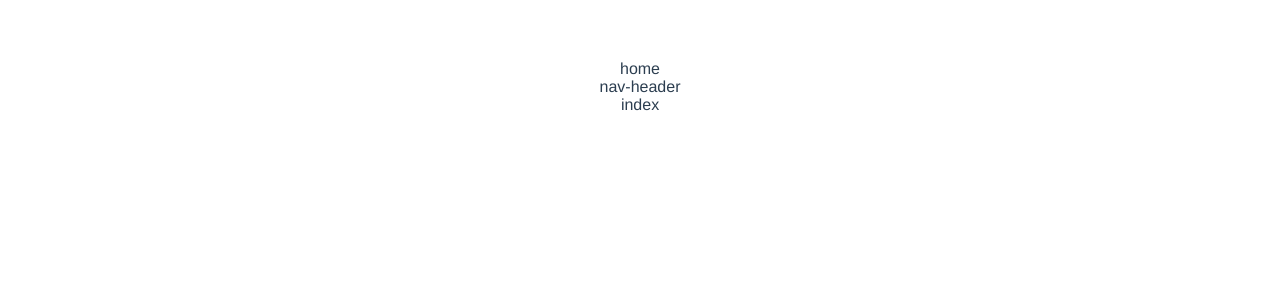
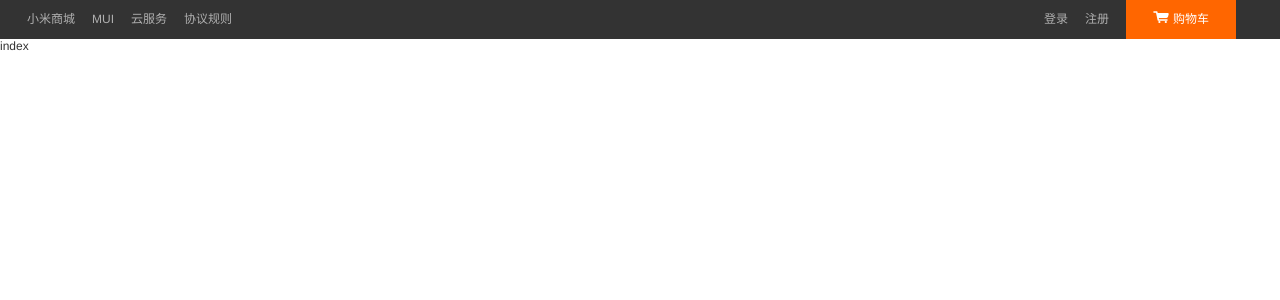
Before and after one commit to wangtongmeng/vue-pc-mimall, a Vue app: page /#/index in a window 1280 px wide. Shown: the top 300 px of the page. Built offline with nearby package versions, Linux system fonts and the light colour scheme; no server answers.

Commit message:
NavHeader组件 - 顶部条组件开发

```diff
--- a/src/App.vue
+++ b/src/App.vue
@@ -9,30 +9,12 @@
   name: "app",
   components: {},
   data() {
-    return {
-      res: {}
-    };
+    return {};
   },
-  mounted() {
-    // 本地加载请求静态json文件的形式
-    // this.axios.get("/mock/user/login.json").then(res => {
-    //   this.res = res
-    // });
-    // 本地集成mockjs实现数据mock
-    this.axios.get('/user/login').then(res => {
-      this.res = res
-    })
-  }
+  mounted() {}
 };
 </script>
 
 <style>
-#app {
-  font-family: Avenir, Helvetica, Arial, sans-serif;
-  -webkit-font-smoothing: antialiased;
-  -moz-osx-font-smoothing: grayscale;
-  text-align: center;
-  color: #2c3e50;
-  margin-top: 60px;
-}
+@import "./assets/scss/reset.scss";
 </style>
--- /dev/null
+++ b/src/assets/scss/reset.scss
@@ -0,0 +1,24 @@
+body,div,p,h1,h2,h3,h4,h5,h6,ul,li,dl,dt,a,input,button,textarea,select{
+  margin: 0;
+  padding: 0;
+  outline: none;
+}
+html,body{
+  font-family:Helvetica Neue,Helvetica,Arial,Microsoft Yahei,Hiragino Sans GB,Heiti SC,WenQuanYi Micro Hei,sans-serif;
+  color: #333333;
+  background-color: #ffffff;
+  min-width: 1226px;
+  font-size: 12px;
+}
+a{
+  text-decoration: none;
+}
+ul,li{
+  list-style: none;
+}
+input{
+  font: normal;
+}
+input:focus,a:focus{
+  outline: none;
+}
--- a/src/components/NavHeader.vue
+++ b/src/components/NavHeader.vue
@@ -1,8 +1,65 @@
 <template>
-  <div>nav-header</div>
+  <div class="header">
+    <div class="nav-topbar">
+      <div class="container">
+        <div class="topbar-menu">
+          <a href="javascript:;">小米商城</a>
+          <a href="javascript:;">MUI</a>
+          <a href="javascript:;">云服务</a>
+          <a href="javascript:;">协议规则</a>
+        </div>
+        <div class="topbar-user">
+          <a href="javascript:;">登录</a>
+          <a href="javascript:;">注册</a>
+          <a href="javascript:;" class="my-cart">
+            <span class="icon-cart"></span>购物车
+          </a>
+        </div>
+      </div>
+    </div>
+    <div class="nav-header"></div>
+  </div>
 </template>
 <script>
-  export default{
-    name:'nav-header'
+export default {
+  name: "nav-header"
+};
+</script>
+<style lang="scss">
+.header {
+  .nav-topbar {
+    height: 39px;
+    line-height: 39px;
+    background-color: #333333;
+    color: #b0b0b0;
+    .container {
+      width: 1226px;
+      margin-right: auto;
+      margin-left: auto;
+      display: flex;
+      justify-content: space-between;
+      align-items: center;
+      a {
+        display: inline-block;
+        color: #b0b0b0;
+        margin-right: 17px;
+      }
+      .my-cart {
+        width: 110px;
+        background-color: #ff6600;
+        text-align: center;
+        color: #ffffff;
+        .icon-cart {
+          display: inline-block;
+          width: 16px;
+          height: 12px;
+          background: url('/imgs/icon-cart-checked.png') no-repeat center;
+          background-size: contain;
+          margin-right: 4px;
+
+        }
+      }
+    }
   }
-</script>
+}
+</style>
--- a/src/pages/home.vue
+++ b/src/pages/home.vue
@@ -1,19 +1,18 @@
 <template>
   <div>
-    home
     <nav-header></nav-header>
     <router-view></router-view>
     <nav-footer></nav-footer>
   </div>
 </template>
 <script>
-  import NavHeader from './../components/NavHeader'
-  import NavFooter from './../components/NavFooter'
-  export default{
-    name:'home',
-    components:{
-      NavHeader,
-      NavFooter
-    }
+import NavHeader from "./../components/NavHeader";
+import NavFooter from "./../components/NavFooter";
+export default {
+  name: "home",
+  components: {
+    NavHeader,
+    NavFooter
   }
+};
 </script>
```
Also changed, not shown: src/assets/scss/config.scss (added, +30 -0 lines).
